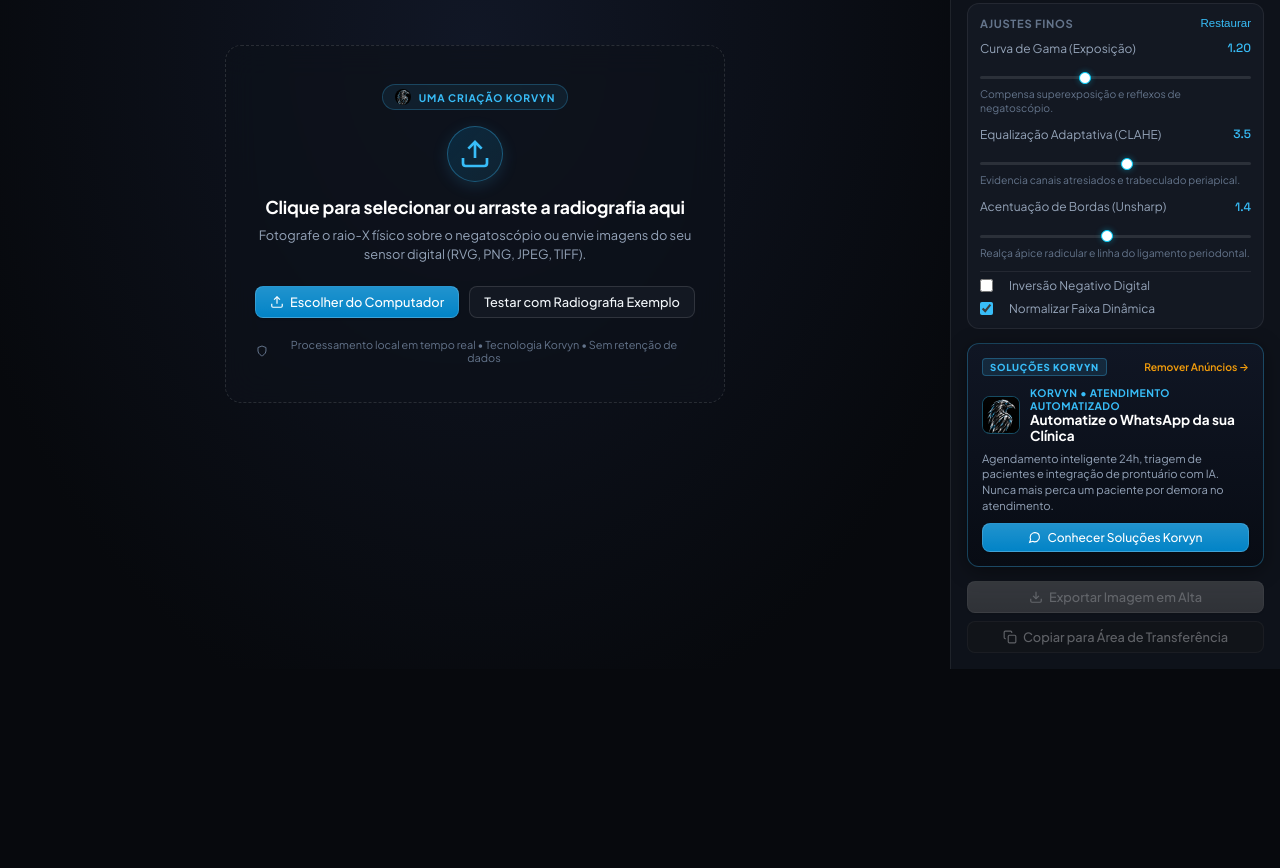
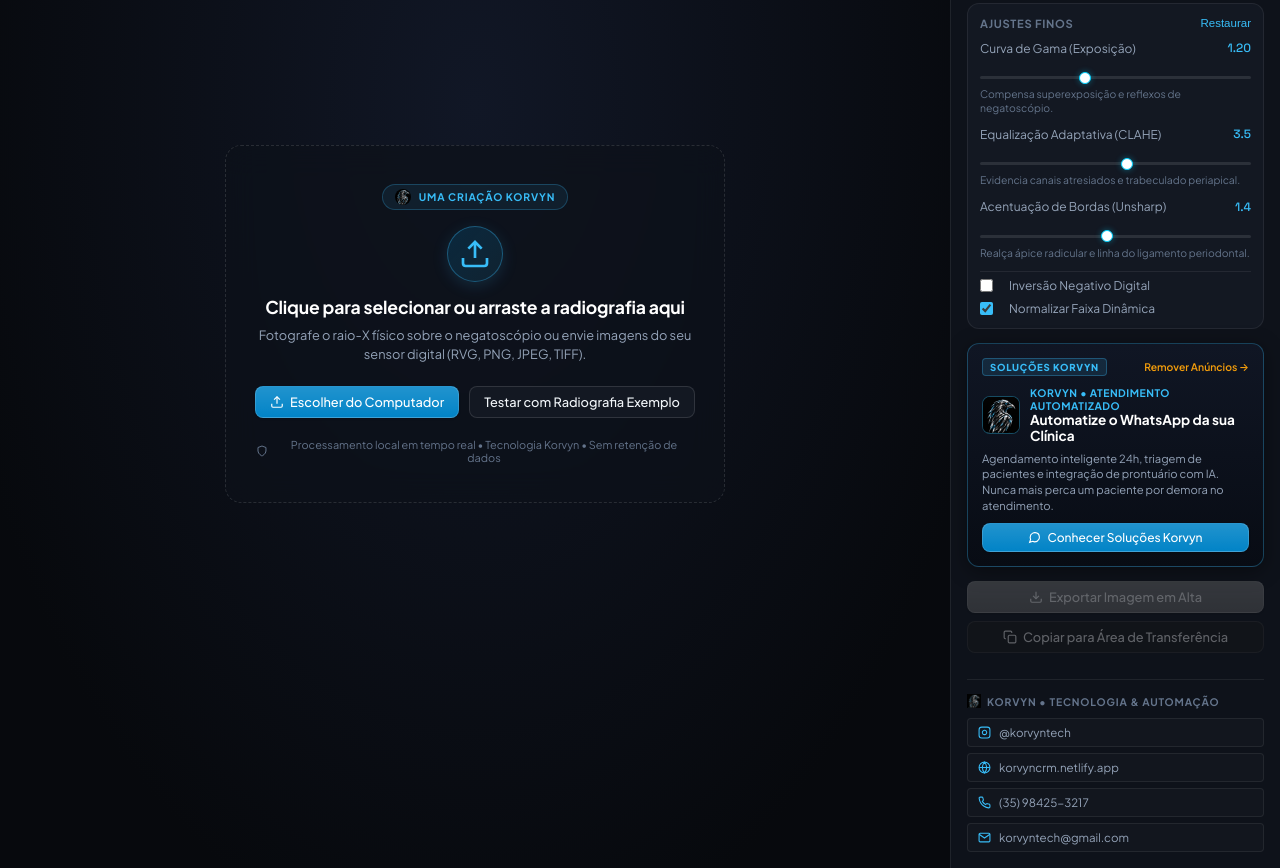
Before and after one commit to korvyn-tech/endovision, a plain HTML site: page frontend/static/index.html in a window 1280 px wide. Shown: the part 281-1149 px from the top of the page. Before the commit the page ends 950 px from the top, so only its background shows below. Drawn offline with Linux system fonts and the light colour scheme.

Commit message:
feat(branding): add official Korvyn contacts (Instagram, Netlify site, WhatsApp, Email)

```diff
--- a/frontend/static/app.js
+++ b/frontend/static/app.js
@@ -246,8 +246,8 @@ document.addEventListener('DOMContentLoaded', () => {
   // CTA do Patrocinador Korvyn
   if (btnContactKorvyn) {
     btnContactKorvyn.addEventListener('click', () => {
-      showToast('Redirecionando para atendimento da Korvyn...');
-      window.open('https://api.whatsapp.com/send?text=Olá%20Korvyn!%20Conheci%20o%20EndoVision%20e%20quero%20automatizar%20o%20atendimento%20da%20minha%20clínica.', '_blank');
+      showToast('Redirecionando para WhatsApp da Korvyn: (35) 98425-3217...');
+      window.open('https://wa.me/5535984253217?text=Ol%C3%A1%20Korvyn!%20Conheci%20o%20EndoVision%20e%20quero%20automatizar%20o%20atendimento%20da%20minha%20cl%C3%ADnica.', '_blank');
     });
   }
 
--- a/frontend/static/index.html
+++ b/frontend/static/index.html
@@ -370,6 +370,44 @@
           </svg>
           <span>Copiar para Área de Transferência</span>
         </button>
+
+        <!-- Contatos & Canais Oficiais Korvyn -->
+        <div class="korvyn-contacts-section">
+          <div class="contacts-brand-row">
+            <img src="assets/korvyn_icon.png" alt="Korvyn" class="contacts-brand-icon">
+            <span class="contacts-brand-title">KORVYN &bull; TECNOLOGIA & AUTOMAÇÃO</span>
+          </div>
+          <div class="contacts-links-grid">
+            <a href="https://www.instagram.com/korvyntech/" target="_blank" rel="noopener noreferrer" class="contact-item" title="Instagram Oficial">
+              <svg width="13" height="13" viewBox="0 0 24 24" fill="none" stroke="currentColor" stroke-width="2">
+                <rect x="2" y="2" width="20" height="20" rx="5" ry="5"/>
+                <path d="M16 11.37A4 4 0 1 1 12.63 8 4 4 0 0 1 16 11.37z"/>
+                <line x1="17.5" y1="6.5" x2="17.51" y2="6.5"/>
+              </svg>
+              <span>@korvyntech</span>
+            </a>
+            <a href="https://korvyncrm.netlify.app" target="_blank" rel="noopener noreferrer" class="contact-item" title="Website Korvyn CRM">
+              <svg width="13" height="13" viewBox="0 0 24 24" fill="none" stroke="currentColor" stroke-width="2">
+                <circle cx="12" cy="12" r="10"/><line x1="2" y1="12" x2="22" y2="12"/>
+                <path d="M12 2a15.3 15.3 0 0 1 4 10 15.3 15.3 0 0 1-4 10 15.3 15.3 0 0 1-4-10 15.3 15.3 0 0 1 4-10z"/>
+              </svg>
+              <span>korvyncrm.netlify.app</span>
+            </a>
+            <a href="https://wa.me/5535984253217?text=Ol%C3%A1%20Korvyn!%20Conheci%20o%20EndoVision%20e%20gostaria%20de%20falar%20sobre%20solu%C3%A7%C3%B5es%20em%20tecnologia." target="_blank" rel="noopener noreferrer" class="contact-item" title="WhatsApp Korvyn">
+              <svg width="13" height="13" viewBox="0 0 24 24" fill="none" stroke="currentColor" stroke-width="2">
+                <path d="M22 16.92v3a2 2 0 0 1-2.18 2 19.79 19.79 0 0 1-8.63-3.07 19.5 19.5 0 0 1-6-6 19.79 19.79 0 0 1-3.07-8.67A2 2 0 0 1 4.11 2h3a2 2 0 0 1 2 1.72 12.84 12.84 0 0 0 .7 2.81 2 2 0 0 1-.45 2.11L8.09 9.91a16 16 0 0 0 6 6l1.27-1.27a2 2 0 0 1 2.11-.45 12.84 12.84 0 0 0 2.81.7A2 2 0 0 1 22 16.92z"/>
+              </svg>
+              <span>(35) 98425-3217</span>
+            </a>
+            <a href="mailto:korvyntech@gmail.com" class="contact-item" title="E-mail Korvyn">
+              <svg width="13" height="13" viewBox="0 0 24 24" fill="none" stroke="currentColor" stroke-width="2">
+                <path d="M4 4h16c1.1 0 2 .9 2 2v12c0 1.1-.9 2-2 2H4c-1.1 0-2-.9-2-2V6c0-1.1.9-2 2-2z"/>
+                <polyline points="22,6 12,13 2,6"/>
+              </svg>
+              <span>korvyntech@gmail.com</span>
+            </a>
+          </div>
+        </div>
       </footer>
     </aside>
   </main>
@@ -506,6 +544,25 @@
           <button id="btnActivateLicense" class="btn btn-ghost">Ativar Acesso</button>
         </div>
         <span class="license-hint">Acesso exclusivo para convênios acadêmicos, faculdades e parceiros clínicos Korvyn.</span>
+      </div>
+
+      <!-- Rodapé de Contato Oficial Korvyn no Modal -->
+      <div class="modal-korvyn-contact">
+        <span class="modal-contact-label">Suporte & Soluções Corporativas Korvyn:</span>
+        <div class="modal-contact-badges">
+          <a href="https://wa.me/5535984253217?text=Ol%C3%A1%20Korvyn!%20Gostaria%20de%20falar%20sobre%20o%20EndoVision." target="_blank" rel="noopener noreferrer" class="contact-pill" title="WhatsApp (35) 98425-3217">
+            💬 WhatsApp: (35) 98425-3217
+          </a>
+          <a href="https://www.instagram.com/korvyntech/" target="_blank" rel="noopener noreferrer" class="contact-pill" title="Instagram @korvyntech">
+            📸 @korvyntech
+          </a>
+          <a href="https://korvyncrm.netlify.app" target="_blank" rel="noopener noreferrer" class="contact-pill" title="Site Oficial">
+            🌐 korvyncrm.netlify.app
+          </a>
+          <a href="mailto:korvyntech@gmail.com" class="contact-pill" title="E-mail">
+            ✉️ korvyntech@gmail.com
+          </a>
+        </div>
       </div>
     </div>
   </div>
--- a/frontend/static/style.css
+++ b/frontend/static/style.css
@@ -1712,3 +1712,106 @@ body {
     grid-template-columns: 1fr;
   }
 }
+
+/* ==========================================================================
+   Korvyn Institutional Contacts Section (Sidebar & Modals)
+   ========================================================================== */
+.korvyn-contacts-section {
+  margin-top: 18px;
+  padding-top: 14px;
+  border-top: 1px solid var(--border-subtle);
+}
+
+.contacts-brand-row {
+  display: flex;
+  align-items: center;
+  gap: 6px;
+  margin-bottom: 10px;
+}
+
+.contacts-brand-icon {
+  width: 14px;
+  height: 14px;
+  object-fit: contain;
+}
+
+.contacts-brand-title {
+  font-size: 0.65rem;
+  font-weight: 700;
+  letter-spacing: 0.08em;
+  color: var(--text-tertiary);
+}
+
+.contacts-links-grid {
+  display: grid;
+  grid-template-columns: 1fr;
+  gap: 6px;
+}
+
+.contact-item {
+  display: flex;
+  align-items: center;
+  gap: 8px;
+  padding: 6px 10px;
+  background: rgba(255, 255, 255, 0.02);
+  border: 1px solid var(--border-subtle);
+  border-radius: var(--radius-xs);
+  color: var(--text-secondary);
+  font-size: 0.72rem;
+  text-decoration: none;
+  transition: var(--transition);
+}
+
+.contact-item svg {
+  color: var(--accent-cyan);
+  flex-shrink: 0;
+}
+
+.contact-item:hover {
+  background: rgba(56, 189, 248, 0.06);
+  border-color: rgba(56, 189, 248, 0.3);
+  color: var(--text-primary);
+  transform: translateX(2px);
+}
+
+/* Modal Korvyn Contacts */
+.modal-korvyn-contact {
+  margin-top: 20px;
+  padding-top: 14px;
+  border-top: 1px solid var(--border-subtle);
+  text-align: left;
+}
+
+.modal-contact-label {
+  display: block;
+  font-size: 0.68rem;
+  font-weight: 600;
+  color: var(--text-tertiary);
+  margin-bottom: 8px;
+  text-transform: uppercase;
+  letter-spacing: 0.05em;
+}
+
+.modal-contact-badges {
+  display: flex;
+  flex-wrap: wrap;
+  gap: 8px;
+}
+
+.contact-pill {
+  padding: 5px 10px;
+  background: var(--bg-deep);
+  border: 1px solid var(--border-subtle);
+  border-radius: 20px;
+  color: var(--text-secondary);
+  font-size: 0.72rem;
+  text-decoration: none;
+  transition: var(--transition);
+  display: inline-flex;
+  align-items: center;
+}
+
+.contact-pill:hover {
+  border-color: var(--accent-cyan);
+  color: var(--accent-cyan);
+}
```
